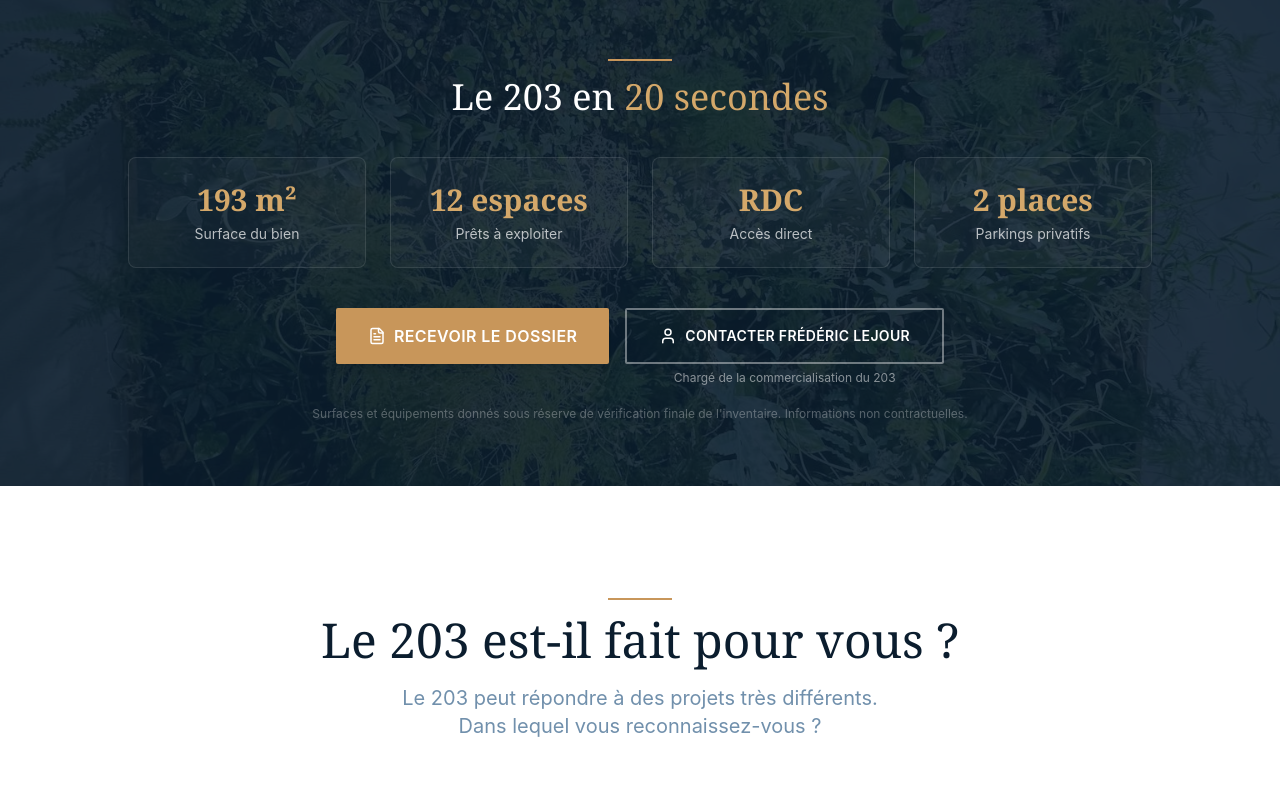
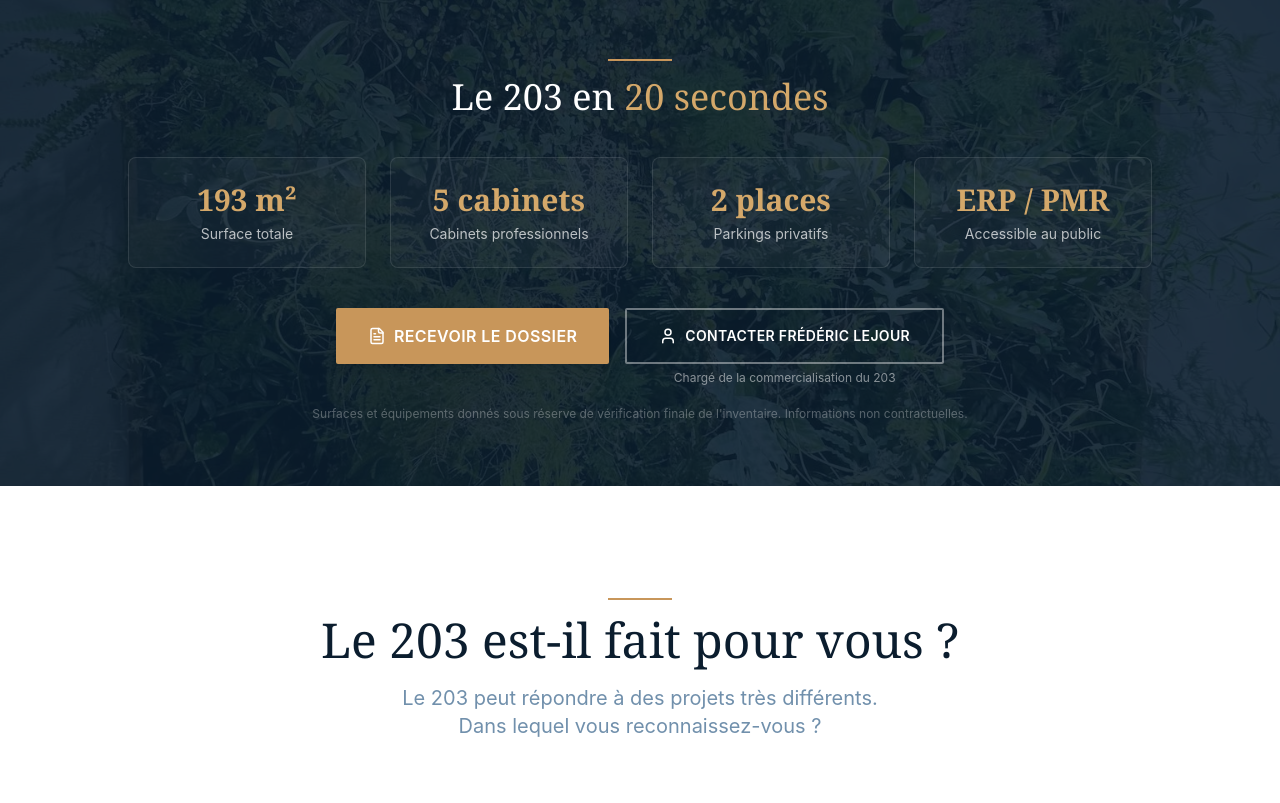
Before and after one commit to Fredlejour/le-203-avignon, a Next.js app: page / in a window 1280 px wide. Shown: the part 2360-3163 px from the top of the page. Built offline with nearby package versions, Linux system fonts and the light colour scheme.

Commit message:
Fix property data cards location

```diff
--- a/components/KeyFigures.tsx
+++ b/components/KeyFigures.tsx
@@ -6,10 +6,10 @@ import { FileText, User } from "lucide-react";
 import { trackEvent } from "@/lib/analytics";
 
 const metrics = [
-  { value: "193 m²", label: "Surface du bien" },
-  { value: "12 espaces", label: "Prêts à exploiter" },
-  { value: "RDC", label: "Accès direct" },
+  { value: "193 m²", label: "Surface totale" },
+  { value: "5 cabinets", label: "Cabinets professionnels" },
   { value: "2 places", label: "Parkings privatifs" },
+  { value: "ERP / PMR", label: "Accessible au public" },
 ];
 
 export default function KeyFigures() {
--- a/components/Location.tsx
+++ b/components/Location.tsx
@@ -26,8 +26,10 @@ const proximities = [
 ];
 
 const marketData = [
-  { label: "Surface du bien", value: "193 m²" },
-  { label: "Parkings privatifs", value: "2 places" },
+  { value: "193 m²", label: "Surface du bien" },
+  { value: "12 espaces", label: "Prêts à exploiter" },
+  { value: "RDC", label: "Accès direct" },
+  { value: "2 places", label: "Parkings privatifs" },
 ];
 
 export default function Location() {
```
